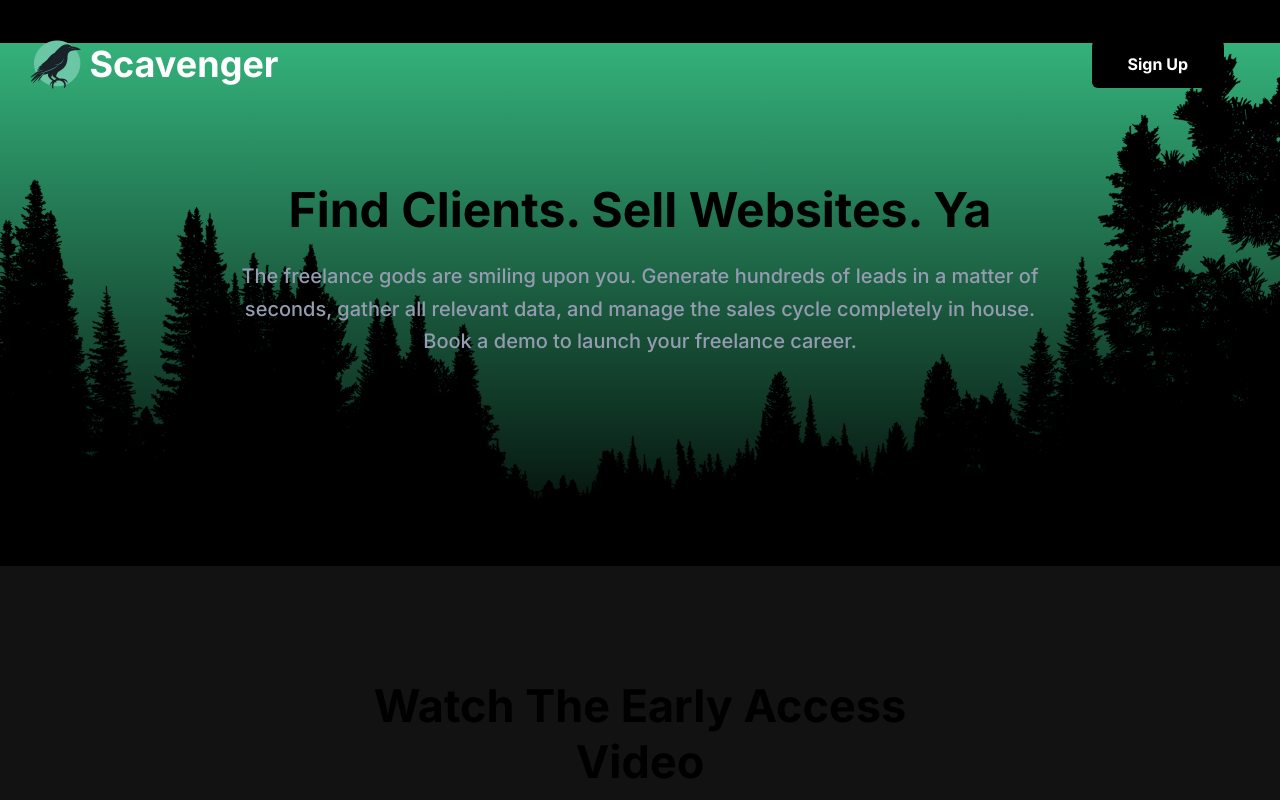
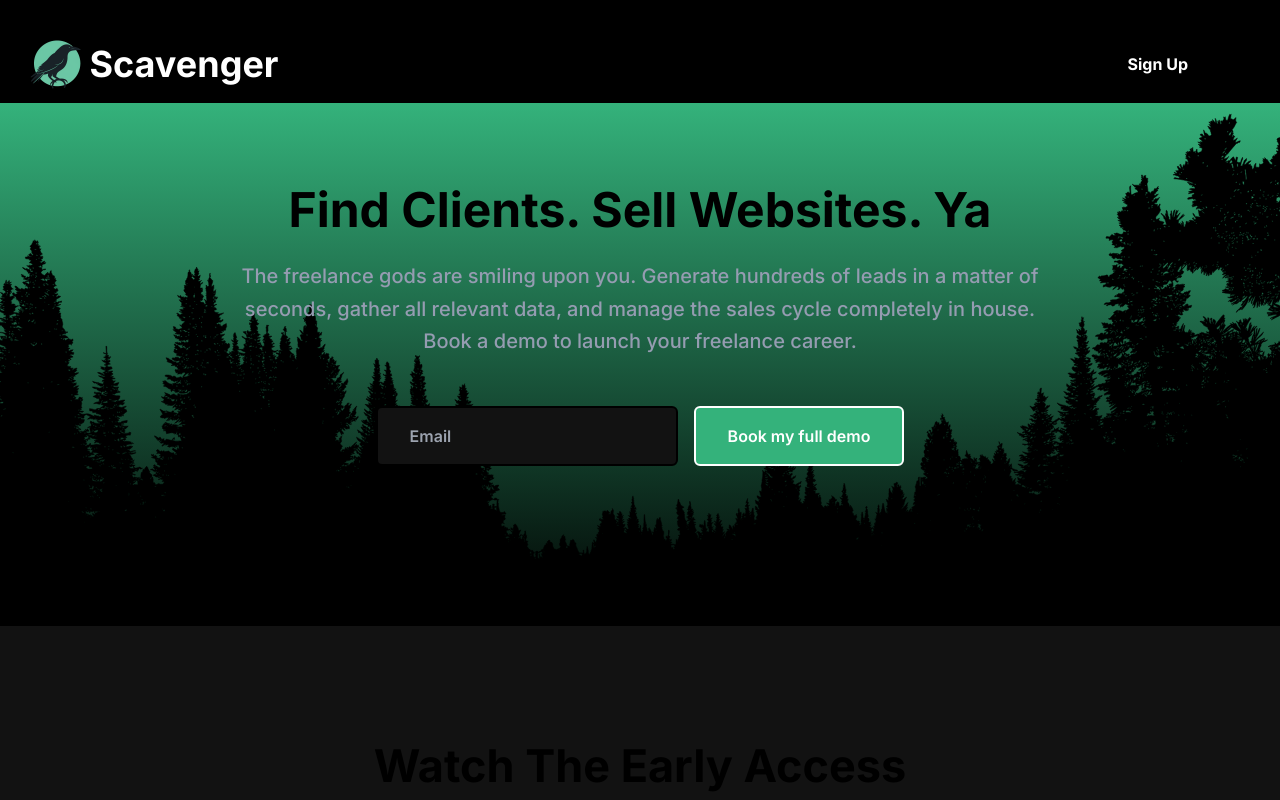
Before and after one commit to xEpiqq/scavenger-email-collect, a Next.js app: page / in a window 1280 px wide. Shown: the top 800 px of the page. Built offline with nearby package versions, Linux system fonts and the light colour scheme.

Commit message:
restored forms

```diff
--- a/components/Features/index.tsx
+++ b/components/Features/index.tsx
@@ -2,22 +2,22 @@
 import SectionTitle from "../Common/SectionTitle";
 import SingleFeature from "./SingleFeature";
 import featuresData from "./featuresData";
-// import { useState } from "react";
-// import { getFirestore, doc, getDoc, setDoc } from "firebase/firestore";
-// import { app } from '../../components/initializeFirebase'
+import { useState } from "react";
+import { getFirestore, doc, getDoc, setDoc } from "firebase/firestore";
+import { app } from '../../components/initializeFirebase'
 
-// const db = getFirestore(app);
+const db = getFirestore(app);
 
 const Features = () => {
 
-  // const [email, setEmail] = useState("");
+  const [email, setEmail] = useState("");
 
-  // async function uploadEmail() {
-  //   const userRef = doc(db, "scavenger-emails", "scavenger-emails");
-  //   const userDoc = await getDoc(userRef);
-  //   const newEmails = [...userDoc.data().emails, email]; // add the new email to the existing emails
-  //   await setDoc(userRef, { emails: newEmails }); // update the document with the new emails
-  // }
+  async function uploadEmail() {
+    const userRef = doc(db, "scavenger-emails", "scavenger-emails");
+    const userDoc = await getDoc(userRef);
+    const newEmails = [...userDoc.data().emails, email]; // add the new email to the existing emails
+    await setDoc(userRef, { emails: newEmails }); // update the document with the new emails
+  }
 
   return (
     <>
@@ -39,12 +39,12 @@ const Features = () => {
           </div>
         </div>
 
-        {/* <form className="flex flex-col items-center justify-center space-y-4 sm:flex-row sm:space-x-4 sm:space-y-0 m-24" onSubmit={uploadEmail}>
+        <form className="flex flex-col items-center justify-center space-y-4 sm:flex-row sm:space-x-4 sm:space-y-0 m-24" onSubmit={uploadEmail}>
                   <input value={email} onChange={(e) => {setEmail(e.target.value)}} type="email" placeholder="Email" className="rounded-md py-4 px-8 text-base font-semibold text-black duration-300 ease-in-out dark:text-black dark:bg-white border-2 border-primary" />
                   <button type="submit" className="rounded-md bg-primary py-4 px-8 text-base font-semibold text-white duration-300 ease-in-out hover:bg-black/30 dark:bg-primary dark:text-white dark:hover:bg-white/30">
                     Get the full demo!
                   </button>
-                </form>  */}
+                </form>
 
       </section>
     </>
--- a/components/Hero/index.tsx
+++ b/components/Hero/index.tsx
@@ -1,21 +1,21 @@
 'use client'
 import Link from "next/link";
-// import { useState } from "react";
-// import { getFirestore, doc, getDoc, setDoc } from "firebase/firestore";
-// import { app } from '../../components/initializeFirebase'
+import { useState } from "react";
+import { getFirestore, doc, getDoc, setDoc } from "firebase/firestore";
+import { app } from '../../components/initializeFirebase'
 
-// const db = getFirestore(app);
+const db = getFirestore(app);
 
 const Hero = () => {
 
-  // const [email, setEmail] = useState("");
+  const [email, setEmail] = useState("");
 
-  // async function uploadEmail() {
-  //   const userRef = doc(db, "scavenger-emails", "scavenger-emails");
-  //   const userDoc = await getDoc(userRef);
-  //   const newEmails = [...userDoc.data().emails, email]; // add the new email to the existing emails
-  //   await setDoc(userRef, { emails: newEmails }); // update the document with the new emails
-  // }
+  async function uploadEmail() {
+    const userRef = doc(db, "scavenger-emails", "scavenger-emails");
+    const userDoc = await getDoc(userRef);
+    const newEmails = [...userDoc.data().emails, email]; // add the new email to the existing emails
+    await setDoc(userRef, { emails: newEmails }); // update the document with the new emails
+  }
 
   return (
     <>
@@ -37,12 +37,12 @@ const Hero = () => {
                   The freelance gods are smiling upon you. Generate hundreds of leads in a matter of seconds, gather all relevant data, and manage the sales cycle completely in house. Book a demo to launch your freelance career.
                 </p>
                 <div className="flex flex-col items-center justify-center space-y-4 sm:flex-row sm:space-x-4 sm:space-y-0">
-                {/* <form className="flex flex-col items-center justify-center space-y-4 sm:flex-row sm:space-x-4 sm:space-y-0" onSubmit={uploadEmail}>
+                <form className="flex flex-col items-center justify-center space-y-4 sm:flex-row sm:space-x-4 sm:space-y-0" onSubmit={uploadEmail}>
                   <input value={email} onChange={(e) => {setEmail(e.target.value)}} type="email" placeholder="Email" className="rounded-md py-4 px-8 text-base font-semibold text-black duration-300 ease-in-out dark:text-black dark:bg-white border-2 border-black" />
                   <button type="submit" className="rounded-md bg-primary py-4 px-8 text-base font-semibold text-white duration-300 ease-in-out hover:bg-black/30 dark:bg-black border-white border-2 dark:text-white dark:hover:bg-white/30">
                     Book my full demo
                   </button>
-                </form>  */}
+                </form>
                 </div>
               </div>
             </div>
--- a/components/Video/index.tsx
+++ b/components/Video/index.tsx
@@ -1,24 +1,24 @@
 "use client";
 import Link from "next/link";
 import { useState } from "react";
-// import { getFirestore, doc, getDoc, setDoc } from "firebase/firestore";
-// import { app } from '../../components/initializeFirebase'
+import { getFirestore, doc, getDoc, setDoc } from "firebase/firestore";
+import { app } from '../../components/initializeFirebase'
 import Image from "next/image";
 import SectionTitle from "../Common/SectionTitle";
 import ModalVideo from "react-modal-video";
 
-// const db = getFirestore(app);
+const db = getFirestore(app);
 
 const Video = () => {
   const [isOpen, setOpen] = useState(false);
   const [email, setEmail] = useState("");
 
-  // async function uploadEmail() {
-  //   const userRef = doc(db, "scavenger-emails", "scavenger-emails");
-  //   const userDoc = await getDoc(userRef);
-  //   const newEmails = [...userDoc.data().emails, email]; // add the new email to the existing emails
-  //   await setDoc(userRef, { emails: newEmails }); // update the document with the new emails
-  // }
+  async function uploadEmail() {
+    const userRef = doc(db, "scavenger-emails", "scavenger-emails");
+    const userDoc = await getDoc(userRef);
+    const newEmails = [...userDoc.data().emails, email]; // add the new email to the existing emails
+    await setDoc(userRef, { emails: newEmails }); // update the document with the new emails
+  }
 
   return (
     <section className="relative z-10 py-16 md:py-20 lg:py-28">
@@ -68,12 +68,12 @@ const Video = () => {
         onClose={() => setOpen(false)}
       />
 
-                {/* <form className="flex flex-col items-center justify-center space-y-4 sm:flex-row sm:space-x-4 sm:space-y-0 m-16" onSubmit={uploadEmail}>
+                <form className="flex flex-col items-center justify-center space-y-4 sm:flex-row sm:space-x-4 sm:space-y-0 m-16" onSubmit={uploadEmail}>
                   <input value={email} onChange={(e) => {setEmail(e.target.value)}} type="email" placeholder="Email" className="rounded-md py-4 px-8 text-base font-semibold text-black duration-300 ease-in-out dark:text-black dark:bg-white border-2 border-primary" />
                   <button type="submit" className="rounded-md bg-primary py-4 px-8 text-base font-semibold text-white duration-300 ease-in-out hover:bg-black/30 dark:bg-primary dark:text-white dark:hover:bg-white/30">
                     Get early access!
                   </button>
-                </form>  */}
+                </form>
 
       <div className="absolute bottom-0 left-0 right-0 z-[-1]">
         <img src="/images/video/shape.svg" alt="shape" className="w-full" />
```
